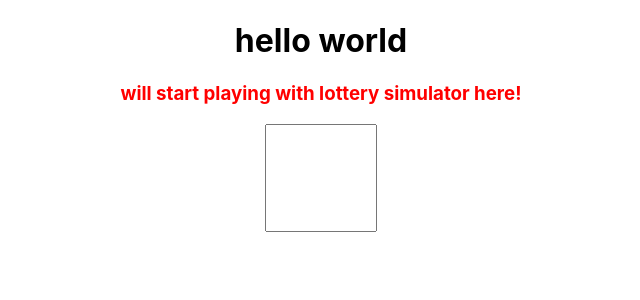
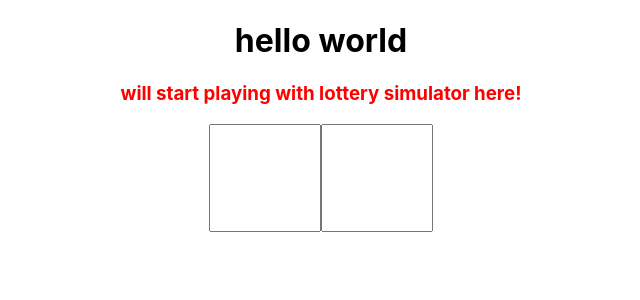
Before and after one commit to TamerMograbi/Lottery-Sim, a React (Create React App) app: page / in a window 1280 px wide. Shown: the top 300 px of the page, without its empty margins (319-959 px from the left). Built offline with nearby package versions, Linux system fonts and the light colour scheme.

Commit message:
lifted up state from LotteryNumber to App

```diff
--- a/src/App.js
+++ b/src/App.js
@@ -1,13 +1,23 @@
-import logo from './logo.svg';
 import './App.css';
 import LotteryNumber from './LotteryNumber'
+import React,{useState} from "react"
 
 function App() {
+  const [num1,setNum1] = useState("");
+  const [num2,setNum2] = useState("");
+
+  function handleTextChange(newText) {
+    setNum1(newText)
+  }
+  function handleNum2Change(newText) {
+    setNum2(newText)
+  }
   return (
     <div className="App">
         <h1> hello world</h1>
         <h3>will start playing with lottery simulator here!</h3>
-        <LotteryNumber/>
+        <LotteryNumber text={num1} onNumChange={handleTextChange}/>
+        <LotteryNumber text={num2} onNumChange={handleNum2Change}/>
     </div>
   );
 }
--- a/src/LotteryNumber.js
+++ b/src/LotteryNumber.js
@@ -1,13 +1,12 @@
-import React,{useState} from "react"
+import React from "react"
 import './LotteryNumber.css'
 
-function LotteryNumber() {
-    const [text,setText] = useState("")
+function LotteryNumber(props) {
     function onHandleChange(event) {
         const {value} = event.target
-        setText(value)
+        props.onNumChange(value)
     }
-    return <textarea rows={3} cols={5} className="num" onChange={onHandleChange} value={text}> </textarea>
+    return <textarea rows={3} cols={5} className="num" onChange={onHandleChange} value={props.text}> </textarea>
 }
 
 export default LotteryNumber
```
